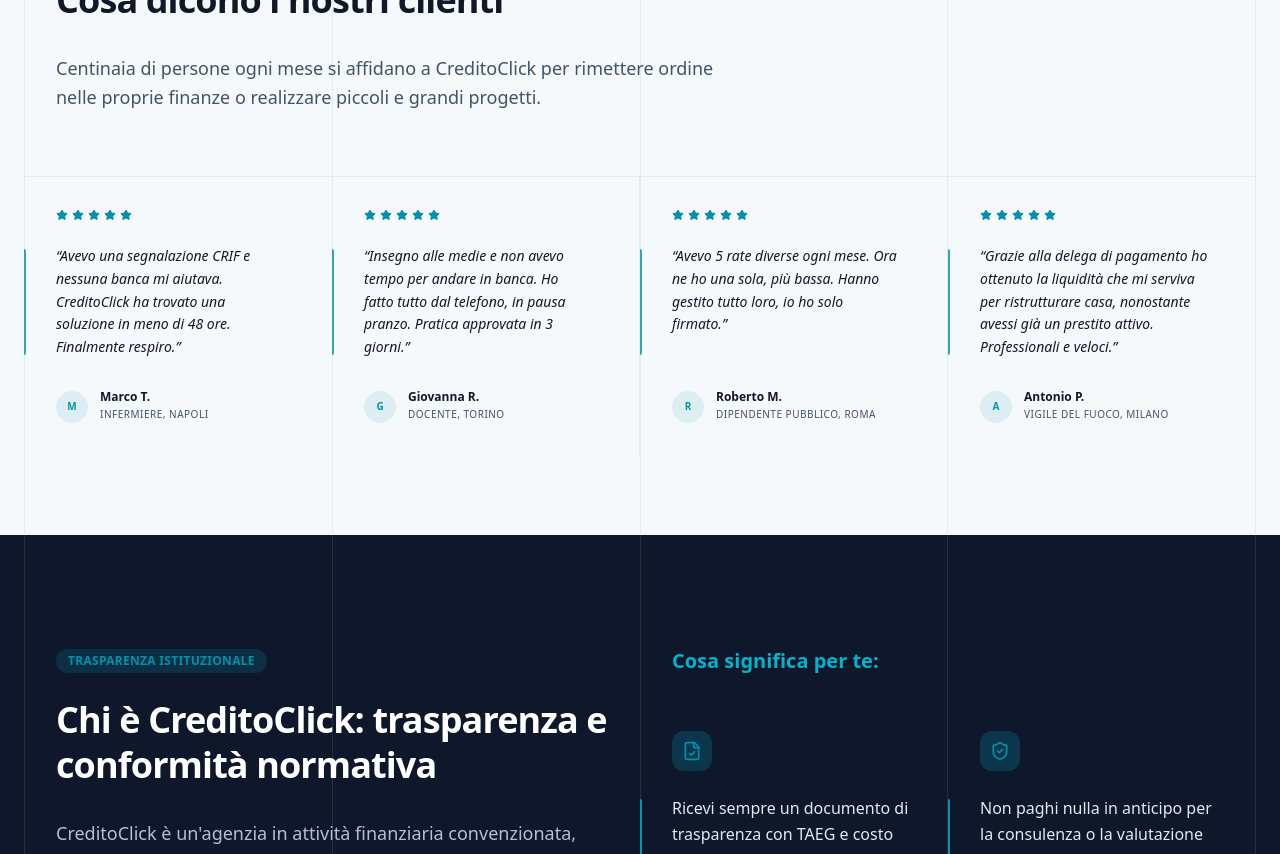
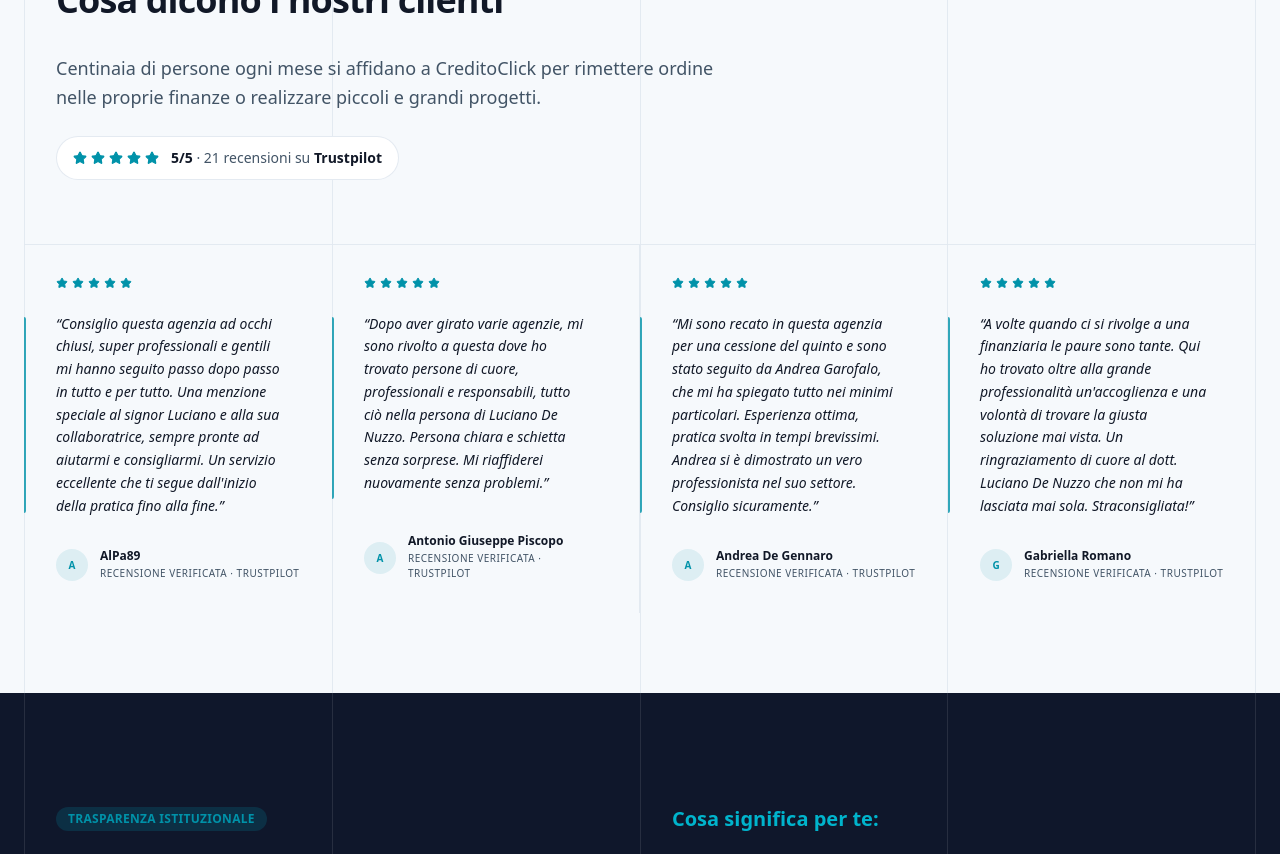
Before and after one commit to maddl-team/creditoclick, a Next.js app: page / in a window 1280 px wide. Shown: the part 7160-8014 px from the top of the page. Built offline with nearby package versions, Linux system fonts and the light colour scheme; no server answers.

Commit message:
recensioni vere

```diff
--- a/src/components/about/ChiSiamoPageContent.tsx
+++ b/src/components/about/ChiSiamoPageContent.tsx
@@ -13,6 +13,8 @@
 import { ProductFinalCtaSection } from "@/components/products/sections/ProductFinalCtaSection";
 import { ChiSiamoTeamSection } from "@/components/about/ChiSiamoTeamSection";
 import { cn } from "@/lib/utils";
+import { TrustpilotRating } from "@/components/ui/TrustpilotRating";
+import { CREDITOCLICK_REVIEWS } from "@/content/reviews";
 import {
   CHI_SIAMO_COMPETENZE,
   CHI_SIAMO_CONFORMITA,
@@ -184,46 +186,45 @@
             <h2 className="text-3xl md:text-4xl font-bold tracking-tight text-text-primary mb-8 leading-tight max-w-3xl">
               {CHI_SIAMO_RECENSIONI.sectionTitle}
             </h2>
-            <p className="text-lg text-text-secondary leading-relaxed max-w-2xl">{CHI_SIAMO_RECENSIONI.intro}</p>
+            <p className="text-lg text-text-secondary leading-relaxed max-w-2xl mb-6">{CHI_SIAMO_RECENSIONI.intro}</p>
+            <TrustpilotRating />
           </div>
 
           <div className="lg:col-span-4 grid grid-cols-1 md:grid-cols-2 lg:grid-cols-4 gap-0 border-t border-slate-200/90">
-            {CHI_SIAMO_RECENSIONI.cards.map((card, i) => {
-              const [quotePart, authorPart = ""] = card.split(" — ");
-              const [author = "", role = ""] = authorPart.split(", ");
-              return (
+            {CREDITOCLICK_REVIEWS.map((review, i) => (
               <div
-                  key={card}
+                key={review.author}
                 className={cn(
                   "flex flex-col h-full p-6 md:p-8 transition-all duration-300 group relative",
-                    i !== CHI_SIAMO_RECENSIONI.cards.length - 1 && "lg:border-r border-slate-200/90",
+                  i !== CREDITOCLICK_REVIEWS.length - 1 && "lg:border-r border-slate-200/90",
                   i % 2 === 0 && "md:border-r lg:border-r-0",
                   i < 2 && "border-b md:border-b-0"
                 )}
               >
                 <div className="flex gap-1 mb-6">
-                    {[...Array(5)].map((_, starIdx) => (
+                  {Array.from({ length: review.stars }).map((_, starIdx) => (
                     <Star key={starIdx} className="w-3 h-3 fill-brand-indigo text-brand-indigo" />
                   ))}
                 </div>
 
                 <div className="relative mb-8 flex-grow">
                   <div className="absolute -left-[24px] md:-left-[32px] top-1 bottom-1 w-[2px] bg-brand-indigo opacity-80 group-hover:w-[3px] group-hover:opacity-100 transition-all rounded-r-full" />
-                    <p className="text-text-primary text-sm leading-relaxed italic pr-4">{quotePart}</p>
+                  <p className="text-text-primary text-sm leading-relaxed italic pr-4">
+                    &ldquo;{review.quote}&rdquo;
+                  </p>
                 </div>
 
                 <div className="flex items-center gap-3">
                   <div className="w-8 h-8 rounded-full bg-brand-indigo/10 flex items-center justify-center text-brand-indigo font-bold text-[10px]">
-                      {author.charAt(0)}
+                    {review.author.charAt(0)}
                   </div>
                   <div>
-                      <p className="text-xs font-bold text-text-primary leading-none mb-1">{author}</p>
-                      <p className="text-[10px] text-text-secondary uppercase tracking-wider font-medium">{role}</p>
+                    <p className="text-xs font-bold text-text-primary leading-none mb-1">{review.author}</p>
+                    <p className="text-[10px] text-text-secondary uppercase tracking-wider font-medium">{review.role}</p>
                   </div>
                 </div>
               </div>
-              );
-            })}
+            ))}
           </div>
 
         </div>
--- a/src/components/home/Testimonials.tsx
+++ b/src/components/home/Testimonials.tsx
@@ -5,7 +5,8 @@
 import { Section } from "../ui/Section";
 import { Badge } from "../ui/Badge";
 import { cn } from "@/lib/utils";
-import { HOME_TESTIMONIALS } from "@/content/home";
+import { CREDITOCLICK_REVIEWS } from "@/content/reviews";
+import { TrustpilotRating } from "@/components/ui/TrustpilotRating";
 
 export function Testimonials() {
     return (
@@ -17,19 +18,20 @@
                     <h2 className="text-3xl md:text-4xl font-bold tracking-tight text-text-primary mb-8 leading-tight max-w-3xl">
                         Cosa dicono i nostri clienti
                     </h2>
-                    <p className="text-lg text-text-secondary leading-relaxed max-w-2xl">
+                    <p className="text-lg text-text-secondary leading-relaxed max-w-2xl mb-6">
                         Centinaia di persone ogni mese si affidano a CreditoClick per rimettere ordine nelle proprie finanze o realizzare piccoli e grandi progetti.
                     </p>
+                    <TrustpilotRating />
                 </div>
 
                 {/* Testimonials Row: 4 Columns */}
                 <div className="lg:col-span-4 grid grid-cols-1 md:grid-cols-2 lg:grid-cols-4 gap-0 border-t border-slate-200/90">
-                    {HOME_TESTIMONIALS.map((t, i) => (
+                    {CREDITOCLICK_REVIEWS.map((t, i) => (
                         <div
                             key={i}
                             className={cn(
                                 "flex flex-col h-full p-6 md:p-8 transition-all duration-300 group relative",
-                                i !== HOME_TESTIMONIALS.length - 1 && "lg:border-r border-slate-200/90",
+                                i !== CREDITOCLICK_REVIEWS.length - 1 && "lg:border-r border-slate-200/90",
                                 i % 2 === 0 && "md:border-r lg:border-r-0",
                                 i < 2 && "border-b md:border-b-0"
                             )}
--- /dev/null
+++ b/src/components/ui/TrustpilotRating.tsx
@@ -0,0 +1,30 @@
+import Link from "next/link";
+import { Star } from "lucide-react";
+import { TRUSTPILOT_PROFILE } from "@/content/reviews";
+
+export function TrustpilotRating() {
+  return (
+    <Link
+      href={TRUSTPILOT_PROFILE.url}
+      target="_blank"
+      rel="noopener noreferrer"
+      className="inline-flex flex-wrap items-center gap-3 rounded-2xl border border-slate-200/90 bg-white px-4 py-3 transition-colors hover:border-brand-indigo/30 hover:bg-brand-indigo/[0.02]"
+      aria-label={`${TRUSTPILOT_PROFILE.displayRating} stelle su Trustpilot, ${TRUSTPILOT_PROFILE.reviewCount} recensioni`}
+    >
+      <div className="flex items-center gap-1">
+        {Array.from({ length: TRUSTPILOT_PROFILE.stars }).map((_, index) => (
+          <Star
+            key={index}
+            className="h-3.5 w-3.5 fill-brand-indigo text-brand-indigo"
+            aria-hidden="true"
+          />
+        ))}
+      </div>
+      <div className="text-sm leading-tight">
+        <span className="font-bold text-text-primary">{TRUSTPILOT_PROFILE.displayRating}/5</span>
+        <span className="text-text-secondary"> · {TRUSTPILOT_PROFILE.reviewCount} recensioni su </span>
+        <span className="font-semibold text-text-primary">Trustpilot</span>
+      </div>
+    </Link>
+  );
+}
--- a/src/content/chiSiamo.ts
+++ b/src/content/chiSiamo.ts
@@ -104,7 +104,7 @@
     { label: "Pratiche gestite", value: "oltre 15.000" },
     { label: "Categorie professionali servite", value: "oltre 10 comparti" },
     { label: "Tempo medio di risposta", value: "entro 24 ore lavorative" },
-    { label: "Valutazioni a 5 stelle", value: "(inserire numero da Google / Trustpilot)" },
+    { label: "Valutazioni a 5 stelle", value: "21 su Trustpilot" },
   ],
 } as const;
 
@@ -159,15 +159,7 @@
   sectionTitle: "Cosa Dicono i Nostri Clienti",
   title: "La fiducia si costruisce pratica dopo pratica",
   intro:
-    "Lavoriamo ogni giorno per meritarci la fiducia di chi ci sceglie. La soddisfazione dei clienti è il parametro più importante con cui misuriamo il nostro lavoro — non il numero di pratiche chiuse.",
-  cards: [
-    "\"Ho provato con tre banche diverse. Mi avevano detto no ogni volta. CreditoClick ha trovato una soluzione in meno di una settimana. Il consulente mi ha spiegato tutto con calma e non mi ha mai fatto sentire giudicato.\" — Salvatore M., dipendente pubblico, Palermo",
-    "\"Insegno da 15 anni e non avevo mai saputo che potevo fare tutto senza passare per la segreteria della scuola. Ho firmato dal telefono mentre aspettavo l'autobus. In 10 giorni avevo i soldi sul conto.\" — Federica T., docente, Torino",
-    "\"Pensavo che a 74 anni non avrei potuto ottenere nulla. Invece mi hanno spiegato tutto con pazienza, mi hanno trovato una soluzione con rata che posso permettermi, e mi hanno assicurato che i miei figli non avrebbero avuto problemi se qualcosa fosse successo a me. Finalmente qualcuno che non mi trattava come un numero.\" — Giovanni R., pensionato INPS, Bologna",
-    "\"Avevo già una cessione in corso e temevo di non avere alternative. Mi hanno fatto un'analisi chiara, senza promesse inutili, e ho capito subito cosa potevo davvero ottenere. Tutto gestito online con grande professionalità.\" — Laura C., impiegata amministrativa, Bari",
-  ],
-  note:
-    "(Nota redazionale: sostituire con recensioni verificate Google Business o Trustpilot al momento del go-live. La presenza di recensioni verificate e con nome reale è una leva E-E-A-T fondamentale per un sito YMYL.)",
+    "Lavoriamo ogni giorno per meritarci la fiducia di chi ci sceglie. Le recensioni verificate su Trustpilot raccontano l'esperienza reale di chi si è affidato a noi per la cessione del quinto e le altre soluzioni di credito.",
 } as const;
 
 export const CHI_SIAMO_FAQ = {
--- a/src/content/home.ts
+++ b/src/content/home.ts
@@ -136,33 +136,6 @@
     }
 ] as const;
 
-export const HOME_TESTIMONIALS = [
-    {
-        quote: "Avevo una segnalazione CRIF e nessuna banca mi aiutava. CreditoClick ha trovato una soluzione in meno di 48 ore. Finalmente respiro.",
-        author: "Marco T.",
-        role: "Infermiere, Napoli",
-        stars: 5,
-    },
-    {
-        quote: "Insegno alle medie e non avevo tempo per andare in banca. Ho fatto tutto dal telefono, in pausa pranzo. Pratica approvata in 3 giorni.",
-        author: "Giovanna R.",
-        role: "Docente, Torino",
-        stars: 5,
-    },
-    {
-        quote: "Avevo 5 rate diverse ogni mese. Ora ne ho una sola, più bassa. Hanno gestito tutto loro, io ho solo firmato.",
-        author: "Roberto M.",
-        role: "Dipendente pubblico, Roma",
-        stars: 5,
-    },
-    {
-        quote: "Grazie alla delega di pagamento ho ottenuto la liquidità che mi serviva per ristrutturare casa, nonostante avessi già un prestito attivo. Professionali e veloci.",
-        author: "Antonio P.",
-        role: "Vigile del Fuoco, Milano",
-        stars: 5,
-    },
-] as const;
-
 export const HOME_HERO_CONTENT = {
     badge: "Agente Monomandatario IBL Banca",
     title: "CreditoClick: la tua agenzia di prestiti online, esperta, veloce e dalla tua parte.",
--- /dev/null
+++ b/src/content/reviews.ts
@@ -0,0 +1,37 @@
+export const TRUSTPILOT_PROFILE = {
+  url: "https://it.trustpilot.com/review/creditoclick.it",
+  reviewCount: 21,
+  displayRating: 5,
+  stars: 5,
+} as const;
+
+export const CREDITOCLICK_REVIEWS = [
+  {
+    quote:
+      "Consiglio questa agenzia ad occhi chiusi, super professionali e gentili mi hanno seguito passo dopo passo in tutto e per tutto. Una menzione speciale al signor Luciano e alla sua collaboratrice, sempre pronte ad aiutarmi e consigliarmi. Un servizio eccellente che ti segue dall'inizio della pratica fino alla fine.",
+    author: "AlPa89",
+    role: "Recensione verificata · Trustpilot",
+    stars: 5,
+  },
+  {
+    quote:
+      "Dopo aver girato varie agenzie, mi sono rivolto a questa dove ho trovato persone di cuore, professionali e responsabili, tutto ciò nella persona di Luciano De Nuzzo. Persona chiara e schietta senza sorprese. Mi riaffiderei nuovamente senza problemi.",
+    author: "Antonio Giuseppe Piscopo",
+    role: "Recensione verificata · Trustpilot",
+    stars: 5,
+  },
+  {
+    quote:
+      "Mi sono recato in questa agenzia per una cessione del quinto e sono stato seguito da Andrea Garofalo, che mi ha spiegato tutto nei minimi particolari. Esperienza ottima, pratica svolta in tempi brevissimi. Andrea si è dimostrato un vero professionista nel suo settore. Consiglio sicuramente.",
+    author: "Andrea De Gennaro",
+    role: "Recensione verificata · Trustpilot",
+    stars: 5,
+  },
+  {
+    quote:
+      "A volte quando ci si rivolge a una finanziaria le paure sono tante. Qui ho trovato oltre alla grande professionalità un'accoglienza e una volontà di trovare la giusta soluzione mai vista. Un ringraziamento di cuore al dott. Luciano De Nuzzo che non mi ha lasciata mai sola. Straconsigliata!",
+    author: "Gabriella Romano",
+    role: "Recensione verificata · Trustpilot",
+    stars: 5,
+  },
+] as const;
```
Lines whose indentation alone changed are shown as unchanged.
